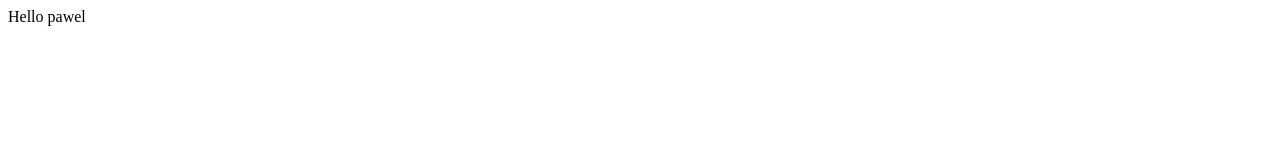
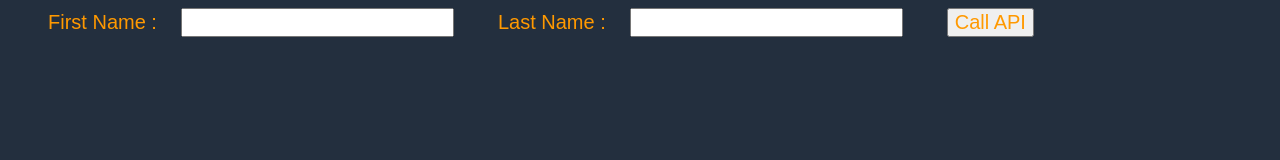
Before and after one commit to bridgecrew-perf6/001, a plain HTML site: page index.html in a window 1280 px wide. Drawn offline with Linux system fonts and the light colour scheme.

Commit message:
Update index.html

```diff
--- a/index.html
+++ b/index.html
@@ -2,10 +2,57 @@
 <html>
 <head>
     <meta charset="UTF-8">
-    <title>Hello pawel</title>
+    <title>Hello World</title>
+    <!-- Add some CSS to change client UI -->
+    <style>
+    body {
+        background-color: #232F3E;
+        }
+    label, button {
+        color: #FF9900;
+        font-family: Arial, Helvetica, sans-serif;
+        font-size: 20px;
+        margin-left: 40px;
+        }
+     input {
+        color: #232F3E;
+        font-family: Arial, Helvetica, sans-serif;
+        font-size: 20px;
+        margin-left: 20px;
+        }
+    </style>
+    <script>
+        // define the callAPI function that takes a first name and last name as parameters
+        var callAPI = (firstName,lastName)=>{
+            // instantiate a headers object
+            var myHeaders = new Headers();
+            // add content type header to object
+            myHeaders.append("Content-Type", "application/json");
+            // using built in JSON utility package turn object to string and store in a variable
+            var raw = JSON.stringify({"firstName":firstName,"lastName":lastName});
+            // create a JSON object with parameters for API call and store in a variable
+            var requestOptions = {
+                method: 'POST',
+                headers: myHeaders,
+                body: raw,
+                redirect: 'follow'
+            };
+            // make API call with parameters and use promises to get response
+            fetch("https://c70s5nb3bk.execute-api.us-west-2.amazonaws.com/dev", requestOptions)
+            .then(response => response.text())
+            .then(result => alert(JSON.parse(result).body))
+            .catch(error => console.log('error', error));
+        }
+    </script>
 </head>
-
 <body>
-    Hello pawel
+    <form>
+        <label>First Name :</label>
+        <input type="text" id="fName">
+        <label>Last Name :</label>
+        <input type="text" id="lName">
+        <!-- set button onClick method to call function we defined passing input values as parameters -->
+        <button type="button" onclick="callAPI(document.getElementById('fName').value,document.getElementById('lName').value)">Call API</button>
+    </form>
 </body>
 </html>
```
